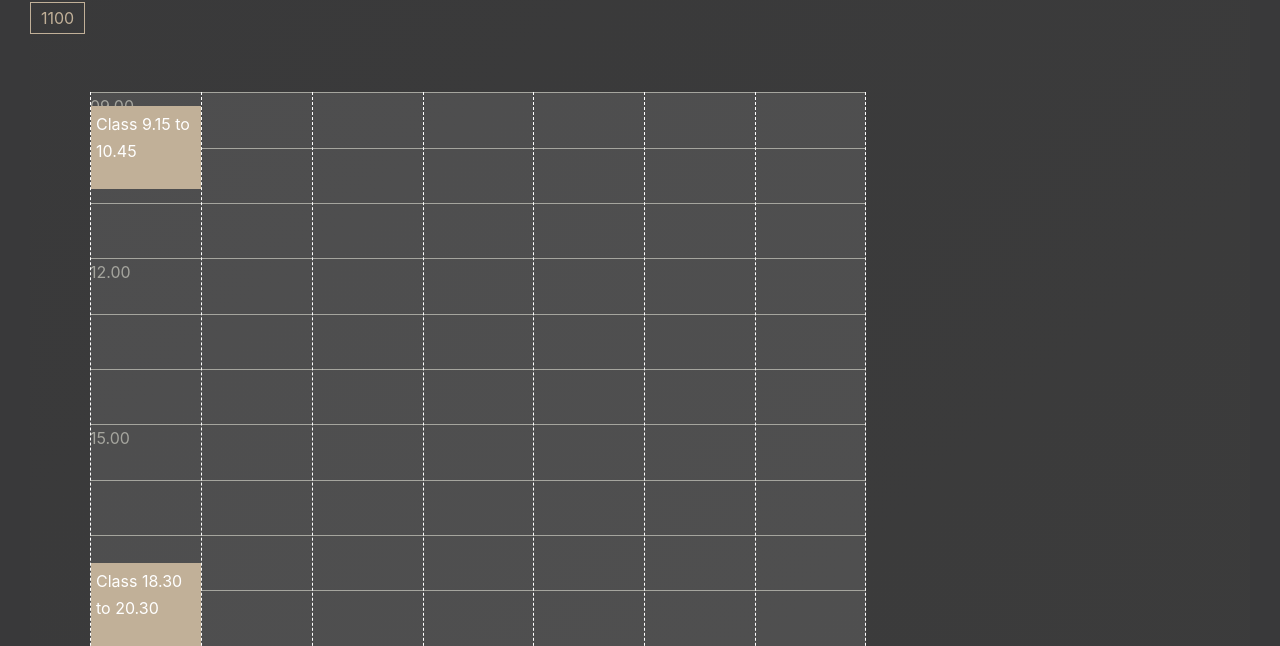
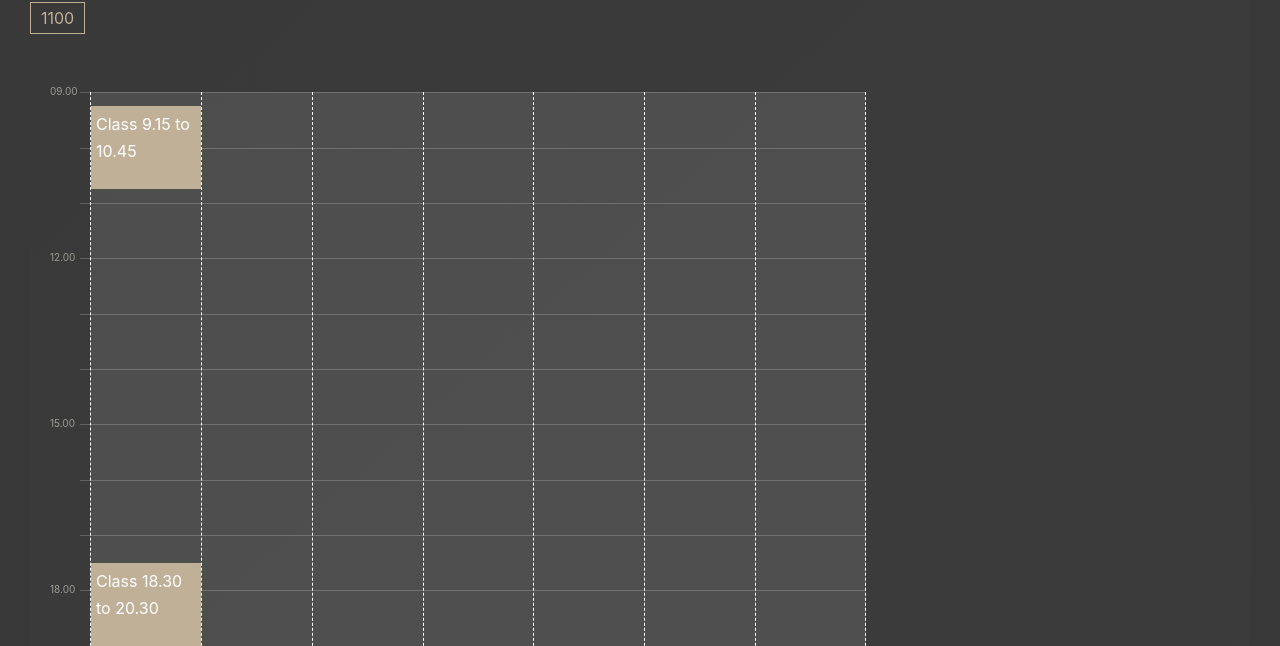
Before and after one commit to thebailers/membr-mngment, a React (Create React App) app: page /classes/tuesday in a window 1280 px wide. Shown: the part 306-952 px from the top of the page. Built offline with nearby package versions, Linux system fonts and the light colour scheme; no server answers.

Commit message:
CalendarWeek guide alignment & styling

```diff
--- a/src/components/calendar-week/calendar-week.component.tsx
+++ b/src/components/calendar-week/calendar-week.component.tsx
@@ -17,26 +17,26 @@ const CalendarWeek = () => {
       </div>
 
       <div className="calendar-guides">
-        <div className="guide nine">
+        <div className="guide with-time nine">
           <span className="time">09.00</span>
         </div>
         <div className="guide unnumbered ten"></div>
         <div className="guide unnumbered eleven"></div>
-        <div className="guide twelve">
+        <div className="guide with-time twelve">
           <span className="time">12.00</span>
         </div>
         <div className="guide unnumbered thirteen"></div>
         <div className="guide unnumbered fourteen"></div>
-        <div className="guide fifteen">
+        <div className="guide with-time fifteen">
           <span className="time">15.00</span>
         </div>
         <div className="guide unnumbered sixteen"></div>
         <div className="guide unnumbered seventeen"></div>
-        <div className="guide eighteen">
+        <div className="guide with-time eighteen">
           <span className="time">18.00</span>
         </div>
         <div className="guide unnumbered nineteen"></div>
-        <div className="guide unnumbered twenty_twentyone">
+        <div className="guide with-time unnumbered twenty_twentyone last">
           <span className="time">21.00</span>
         </div>
         {/* <div className="guide twentyone topNeg50">
--- a/src/components/calendar-week/calendar-week.styles.ts
+++ b/src/components/calendar-week/calendar-week.styles.ts
@@ -2,7 +2,9 @@ import styled from "styled-components";
 import { colors } from "../../global-styles";
 
 const guideColor = colors.duskyGold;
+const guideColorRgb = colors.duskyGoldRgb;
 const classesBlockColor = colors.midGold;
+const guideTimeFont = "1rem";
 
 export const CalendarGrid = styled.div`
   width: 70vw;
@@ -13,9 +15,7 @@ export const CalendarGrid = styled.div`
   grid-template-columns: 60px 1fr 60px;
 
   .calendar-guides {
-    /* position: relative; */
     z-index: 1;
-    /* transform: translateX(-30px); */
 
     grid-column: 2 / 2;
     grid-row: 2 / 2;
@@ -24,86 +24,36 @@ export const CalendarGrid = styled.div`
     grid-template-rows: repeat(12, 1fr);
 
     .guide {
-      border-top: 1px solid currentColor;
+      border-top: 1px solid rgba(${guideColorRgb}, 0.4);
       color: ${guideColor};
-      /* position: absolute;
-      left: 0; */
-      width: 100%;
+      width: calc(100% + 10px);
+      transform: translateX(-10px);
 
-      &.twenty_twentyone {
-        align-self: end;
+      &:not(.unnumbered) {
       }
 
-      /* &.unnumbered {
-        height: 1px;
-        width: 100%;
+      &.with-time {
+        display: grid;
+
+        .time {
+          font-size: ${guideTimeFont};
+          transform: translate(-3rem, -${guideTimeFont});
+        }
       }
 
-      &::before {
-        content: "";
-        position: absolute;
-        top: 50%;
-        left: 40px;
-        background: currentColor;
-        height: 1px;
-        width: calc(100% + 20px);
-        transform: translateY(-50%);
-      } */
+      &.last {
+        border-bottom: 1px solid currentColor;
+        align-content: end;
 
-      /* &.nine {
-        top: 0;
+        .time {
+          font-size: ${guideTimeFont};
+          transform: translate(-3rem, ${guideTimeFont});
+        }
       }
-      &.ten {
-        top: 8.33333333334%;
-      }
-      &.eleven {
-        top: 16.6666666667%;
-      }
-
-      &.twelve {
-        top: 25%;
-      }
-
-      &.thirteen {
-        top: 33.3333333334%;
-      }
-
-      &.fourteen {
-        top: 41.6666666667%;
-      }
-
-      &.fifteen {
-        top: 50%;
-      }
-
-      &.sixteen {
-        top: 58.3333333334%;
-      }
-
-      &.seventeen {
-        top: 66.6666666667%;
-      }
-
-      &.eighteen {
-        top: 75%;
-      }
-
-      &.nineteen {
-        top: 83.3333333334%;
-      }
-
-      &.twenty {
-        top: 91.6666666667%;
-      }
-
-      &.twentyone {
-        top: 100%;
-      } */
     }
   }
 
   .calendar-grid {
-    /* transform: translateX(30px); */
     grid-column: 2 / 2;
     grid-row: 2 / 2;
     z-index: 2;
--- a/src/global-styles.tsx
+++ b/src/global-styles.tsx
@@ -6,10 +6,15 @@ import charles from "../public/images/charles-negremonte.jpg";
 
 export const colors: { [key: string]: string } = {
   blue: "#63B0CD",
+  blueRgb: "99, 176, 205",
   darkGrey: "#39393A",
+  darkGreyRgb: "57, 57, 58",
   duskyGold: "#9B9B93",
+  duskyGoldRgb: "155, 155, 147",
   lilac: "#E9D2F4",
+  lilacRgb: "233, 210, 244",
   midGold: "#C1B098",
+  midGoldRgb: "193, 176, 152",
 };
 
 export const GlobalStyle = createGlobalStyle`
```
